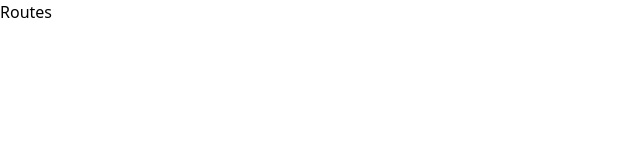
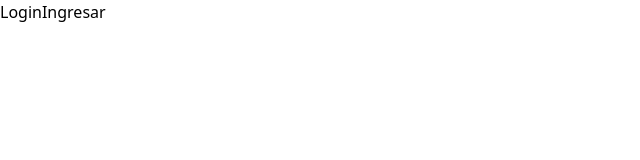
Before and after one commit to Jvargast/sistema-SOPI-frontend, a React (Create React App) app: page /login in a window 1280 px wide. Shown: the top 160 px of the page, without its empty margins (0-640 px from the left). Built offline with nearby package versions, Linux system fonts and the light colour scheme.

Commit message:
Se ordenan carpetas y logica para rutas privadas

```diff
--- a/package.json
+++ b/package.json
@@ -3,6 +3,7 @@
   "version": "0.1.0",
   "private": true,
   "dependencies": {
+    "@reduxjs/toolkit": "^1.9.0",
     "@testing-library/jest-dom": "^5.16.5",
     "@testing-library/react": "^13.4.0",
     "@testing-library/user-event": "^13.5.0",
--- a/src/App.js
+++ b/src/App.js
@@ -1,8 +1,29 @@
+import { Provider } from "react-redux";
+import { Route, Routes } from "react-router-dom";
+import store from "./contexts/store";
+import Login from "./modules/auth/Login";
+import PrivateRoute from "./modules/auth/PrivateRoute";
+import Home from "./modules/common/Home";
+import SopiList from "./modules/solicitude/SopiList";
+
 function App() {
+
+
   return (
-    <div className="text-3xl font-bold underline">
-      Routes
-    </div>
+    <Provider store={store}>
+
+      <div className="text-3xl font-bold underline">
+        <Routes>
+          <Route path="/login" element={<Login/>}></Route>
+          <Route path="/sopis" element={<PrivateRoute/>}>
+
+            <Route path="" element={<SopiList/>}></Route>
+            <Route path=":sopiId" element={<SopiList/>}></Route>
+          </Route>
+          <Route path="*" element={<Home/>}></Route>
+        </Routes>
+      </div>
+    </Provider>
   );
 }
 
--- /dev/null
+++ b/src/contexts/actions.jsx
@@ -0,0 +1,11 @@
+
+
+export const loginUser = ({username, password}) => {
+    return {
+        type: 'LOGIN',
+        payload: {
+            username,
+            password
+        }
+    }
+}
--- /dev/null
+++ b/src/contexts/reducers.jsx
@@ -0,0 +1,20 @@
+import { combineReducers } from "@reduxjs/toolkit";
+
+
+
+const authReducer =  (state = { user: null}, action) => {
+    switch (action.type) {
+        case "LOGIN":
+            console.log('Guardando datos de usuario...', action.payload)
+
+            return {
+                ...state,
+                user: action.payload
+            };
+        default:
+            return state;
+    }
+};
+
+
+export default combineReducers({ authReducer })
--- /dev/null
+++ b/src/contexts/store.jsx
@@ -0,0 +1,11 @@
+import { configureStore } from "@reduxjs/toolkit";
+import reducers from "./reducers";
+
+
+
+const store = configureStore({
+    reducer: reducers
+})
+
+
+export default store;
--- a/src/index.js
+++ b/src/index.js
@@ -2,10 +2,13 @@ import React from 'react';
 import ReactDOM from 'react-dom/client';
 import './index.css';
 import App from './App';
+import { BrowserRouter } from 'react-router-dom';
 
 const root = ReactDOM.createRoot(document.getElementById('root'));
 root.render(
   <React.StrictMode>
-    <App />
+    <BrowserRouter>
+      <App />
+    </BrowserRouter>
   </React.StrictMode>
 );
--- /dev/null
+++ b/src/modules/auth/Login.jsx
@@ -0,0 +1,20 @@
+import React from 'react'
+import { useDispatch } from 'react-redux'
+import { loginUser } from '../../contexts/actions';
+
+export default function Login() {
+
+  const dispatch = useDispatch();
+
+  const login = async () => {
+    //TODO: Implementar lógica de login
+
+    // Para guardar los datos del usuario luego de loggearse
+    dispatch(loginUser({username: 'director', password: 'director'}))
+  }
+  return (
+    <div>Login
+      <button onClick={login}>Ingresar</button>
+    </div>
+  )
+}
--- /dev/null
+++ b/src/modules/auth/PrivateRoute.jsx
@@ -0,0 +1,45 @@
+import axios from 'axios';
+import React, { useContext, useEffect, useState } from 'react'
+import { useSelector } from 'react-redux';
+import { Outlet, useNavigate } from 'react-router-dom';
+
+
+export default function PrivateRoute({ children }) {
+
+    const [isAuthenticated, setIsAuthenticated] = useState(null);
+    const navigate = useNavigate();
+    const user = useSelector(state => state.authReducer.user);
+
+
+
+    useEffect(() => {
+        const verify = async () => {
+            try {
+
+                if (user) {
+                    setIsAuthenticated(true);
+
+                } else {
+
+                    const res = await (await axios.post(`${process.env.API_BASE}/api/v1/auth/verify`)).status == 200;
+                    setIsAuthenticated(res)
+                    if (!res) navigate('/login')
+                }
+            } catch (e) {
+                setIsAuthenticated(false);
+                navigate('/login')
+            }
+        }
+        verify()
+        console.log('Private route')
+    }, []);
+
+    if (isAuthenticated == null) {
+        return (<>Cargando ...</>)
+    }
+    if (isAuthenticated) {
+        return (
+            <Outlet></Outlet> || { children }
+        )
+    }
+}
--- /dev/null
+++ b/src/modules/common/Home.jsx
@@ -0,0 +1,7 @@
+import React from 'react'
+
+export default function Home() {
+  return (
+    <div>Home</div>
+  )
+}
--- /dev/null
+++ b/src/modules/solicitude/SopiList.jsx
@@ -0,0 +1,7 @@
+import React from 'react'
+
+export default function SopiList() {
+  return (
+    <div>SopiList</div>
+  )
+}
```
Also changed, not shown: 1 other file (tests, documents, lock files or other folders).
